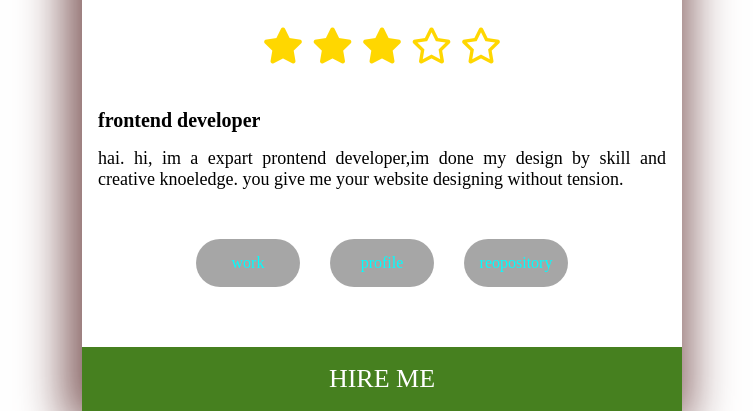
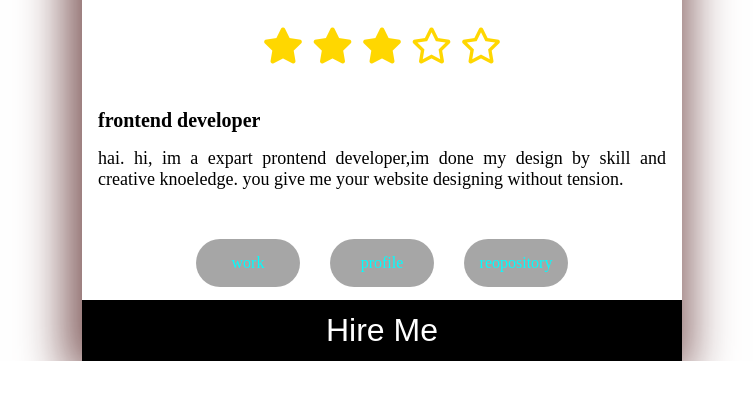
Before and after one commit to azadkhondoker/product-card-2, a plain HTML site: page index.html in a window 1280 px wide. Shown: the part 453-864 px from the top of the page, without its empty margins (258-1011 px from the left). After the commit the page ends 814 px from the top, so only its background shows below. Drawn offline with Linux system fonts and the light colour scheme.

Commit message:
modify html and css

```diff
--- a/index.html
+++ b/index.html
@@ -37,7 +37,7 @@
                 <a href="#">profile</a>
                 <a href="#">reopository</a>
             </div>
-          <div class="button"><a>HIRE ME</a></div>
+          <p><button>Hire Me</button></p>
         </div>
     </div>
 
--- a/style.css
+++ b/style.css
@@ -196,11 +196,21 @@
         color: white;
         transition-duration: .8s;
     }
-    .button {
+      p button {
+        border: none;
+        outline: 0;
+        padding: 12px;
+        color: white;
+        background-color: #000;
         text-align: center;
-        margin-top: 47px;
-        padding: 17px;
-        background-color: #2d6f00e0;
-        color: white;
-        font-size: 26px;
+        cursor: pointer;
+        width: 100%;
+        font-size: 18px;
+      }
+    p button:hover{
+        opacity: 0.5;
+        transition-duration: 0.50s;
     }
+    p button {
+        font-size: 32px;
+    }
```
